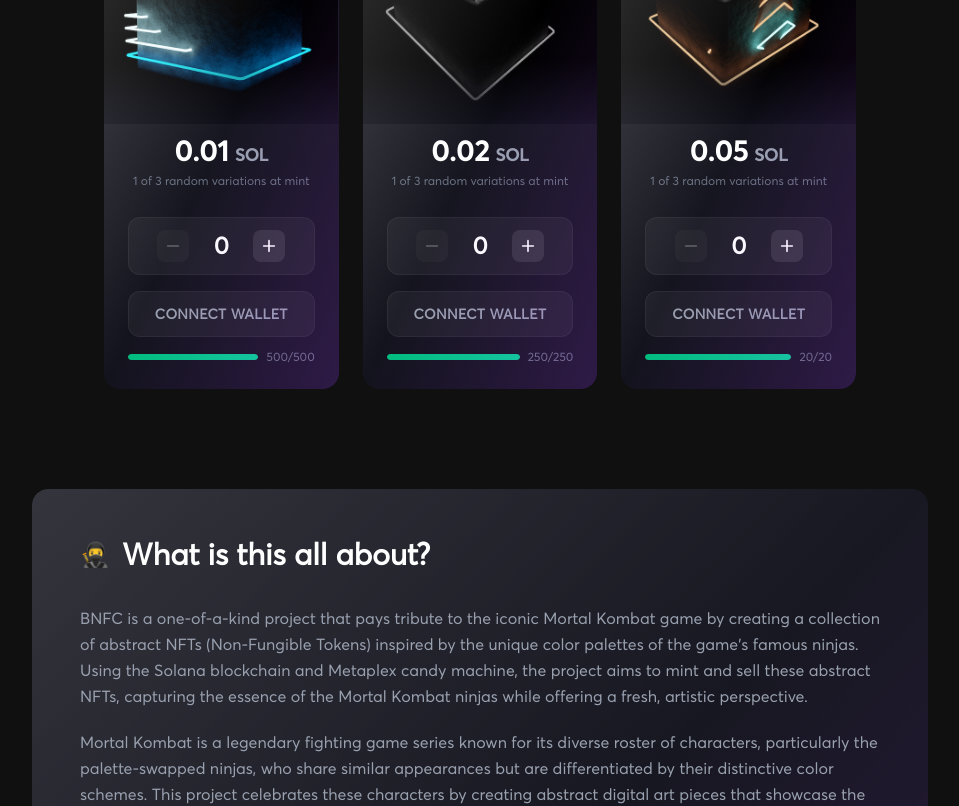
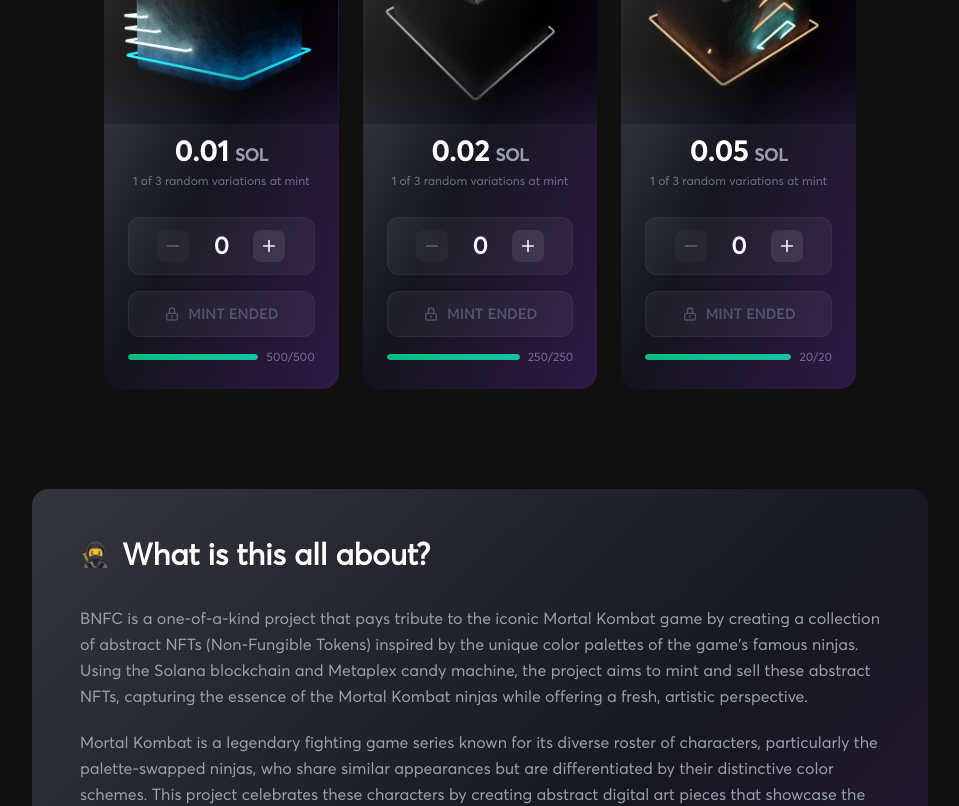
Before and after one commit to ryanzola/ryanzola, a React (Vite) app: page /nft in a window 1280 px wide. Shown: the part 1200-2006 px from the top of the page, without its empty margins (160-1119 px from the left). Built offline with nearby package versions, Linux system fonts and the light colour scheme.

Commit message:
Replace Connect Wallet button with disabled 'Mint Ended' on cards

```diff
--- a/src/components/SlideshowItem.jsx
+++ b/src/components/SlideshowItem.jsx
@@ -3,11 +3,7 @@
 import Autoplay from 'embla-carousel-autoplay';
 import Fade from 'embla-carousel-fade';
 
-const SlideshowItem = ({
-  data,
-  walletAddress,
-  connectWallet
-}) => {
+const SlideshowItem = ({ data }) => {
   const [mint, setMint] = useState(0)
   const [emblaRef] = useEmblaCarousel(
     { loop: true, duration: 30 },
@@ -82,24 +78,15 @@
         </div>
 
         {/* Action button */}
-        {walletAddress ? (
-          <button
-            className={`rounded-xl py-3 font-bold text-sm tracking-wide uppercase transition-all duration-300 ${mint
-              ? 'bg-linear-to-r from-purple-500 to-blue-500 text-white shadow-lg shadow-purple-500/25 hover:shadow-purple-500/40'
-              : 'bg-white/5 text-gray-600 cursor-not-allowed'
-              }`}
-            disabled={!mint}
-          >
-            {!mint ? 'Select Quantity' : `Mint ${mint}`}
-          </button>
-        ) : (
-          <button
-            className="rounded-xl py-3 font-bold text-sm tracking-wide uppercase bg-white/5 text-gray-400 hover:bg-white/10 hover:text-white transition-all duration-300 border border-white/5 hover:border-white/10"
-            onClick={connectWallet}
-          >
-            Connect Wallet
-          </button>
-        )}
+        <button
+          className="rounded-xl py-3 font-bold text-sm tracking-wide uppercase bg-white/5 text-gray-600 cursor-not-allowed border border-white/5 flex items-center justify-center gap-2"
+          disabled
+        >
+          <svg xmlns="http://www.w3.org/2000/svg" className="h-4 w-4" fill="none" viewBox="0 0 24 24" stroke="currentColor" strokeWidth={2}>
+            <path strokeLinecap="round" strokeLinejoin="round" d="M12 15v2m-6 4h12a2 2 0 002-2v-6a2 2 0 00-2-2H6a2 2 0 00-2 2v6a2 2 0 002 2zm10-10V7a4 4 0 00-8 0v4h8z" />
+          </svg>
+          Mint Ended
+        </button>
 
         {/* Remaining count */}
         <div className="mt-3 flex items-center justify-center gap-2">
```
